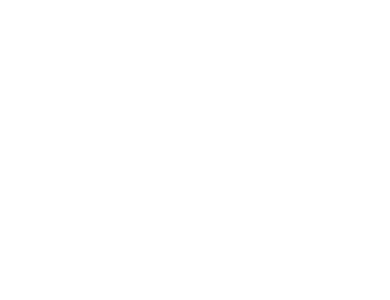
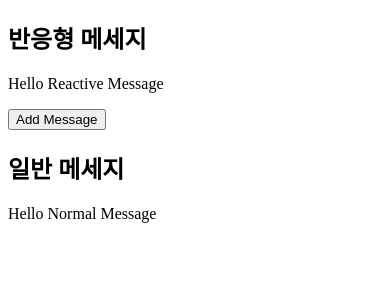
Before and after one commit to grab812/vue-stu, a Vue app: page / in a window 390 px wide. Shown: the top 300 px of the page. Built offline with nearby package versions, Linux system fonts and the light colour scheme.

Commit message:
반응형 컴포넌트 stu

```diff
--- a/src/App.vue
+++ b/src/App.vue
@@ -1,7 +1,21 @@
 <template>
-	<div></div>
+	<div>
+		<h2>반응형 메세지</h2>
+		<p>{{ reactiveMessage }}</p>
+		<button @click="addreactiveMessage">Add Message</button>
+		<h2>일반 메세지</h2>
+		<p>{{ normalMessage }}</p>
+	</div>
 </template>
 
-<script setup></script>
+<script setup>
+import { ref } from 'vue';
+
+const reactiveMessage = ref('Hello Reactive Message');
+const addreactiveMessage = () => {
+	reactiveMessage.value = reactiveMessage.value + '!';
+};
+const normalMessage = 'Hello Normal Message';
+</script>
 
 <style lang="scss" scoped></style>
```
